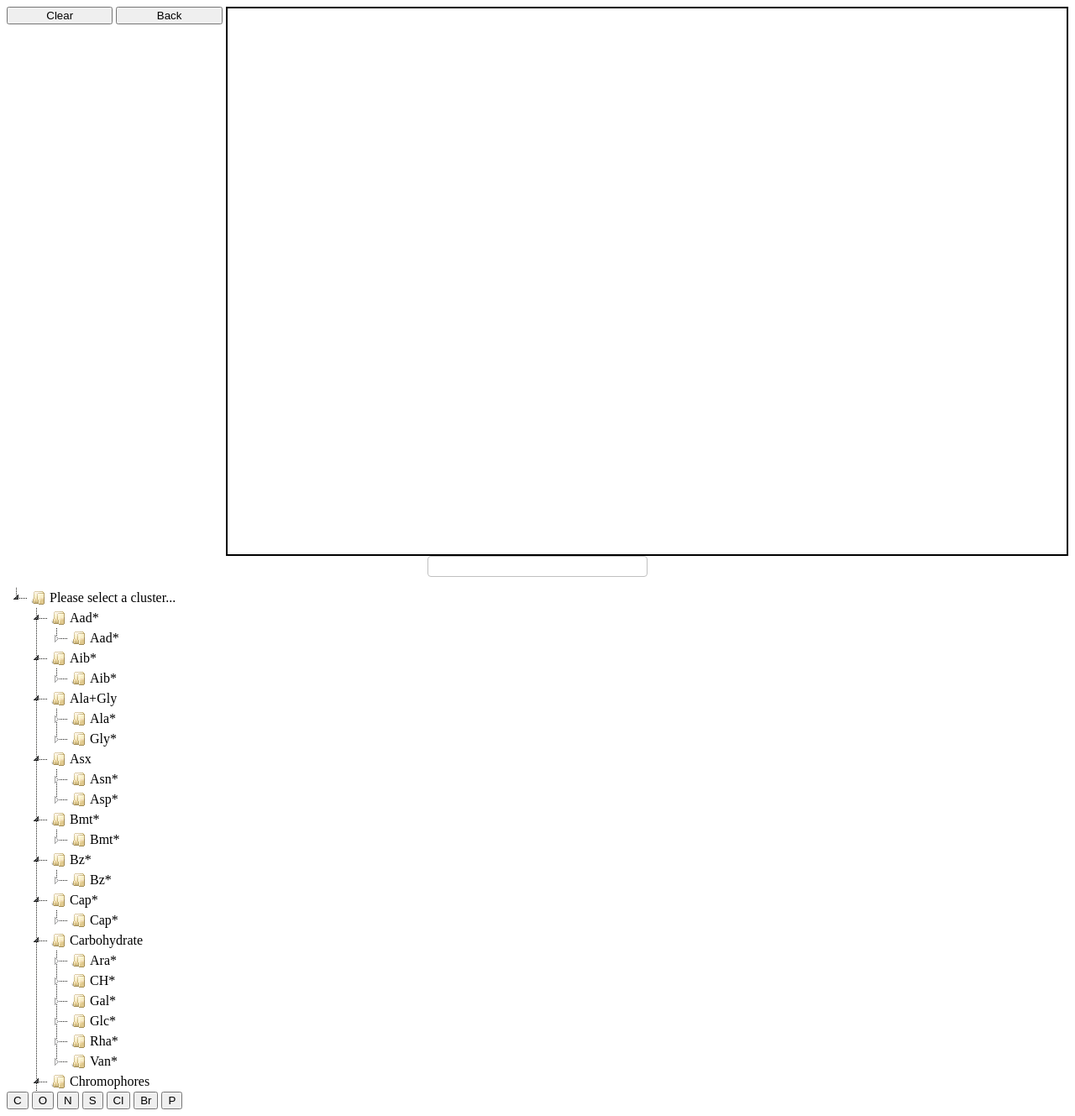
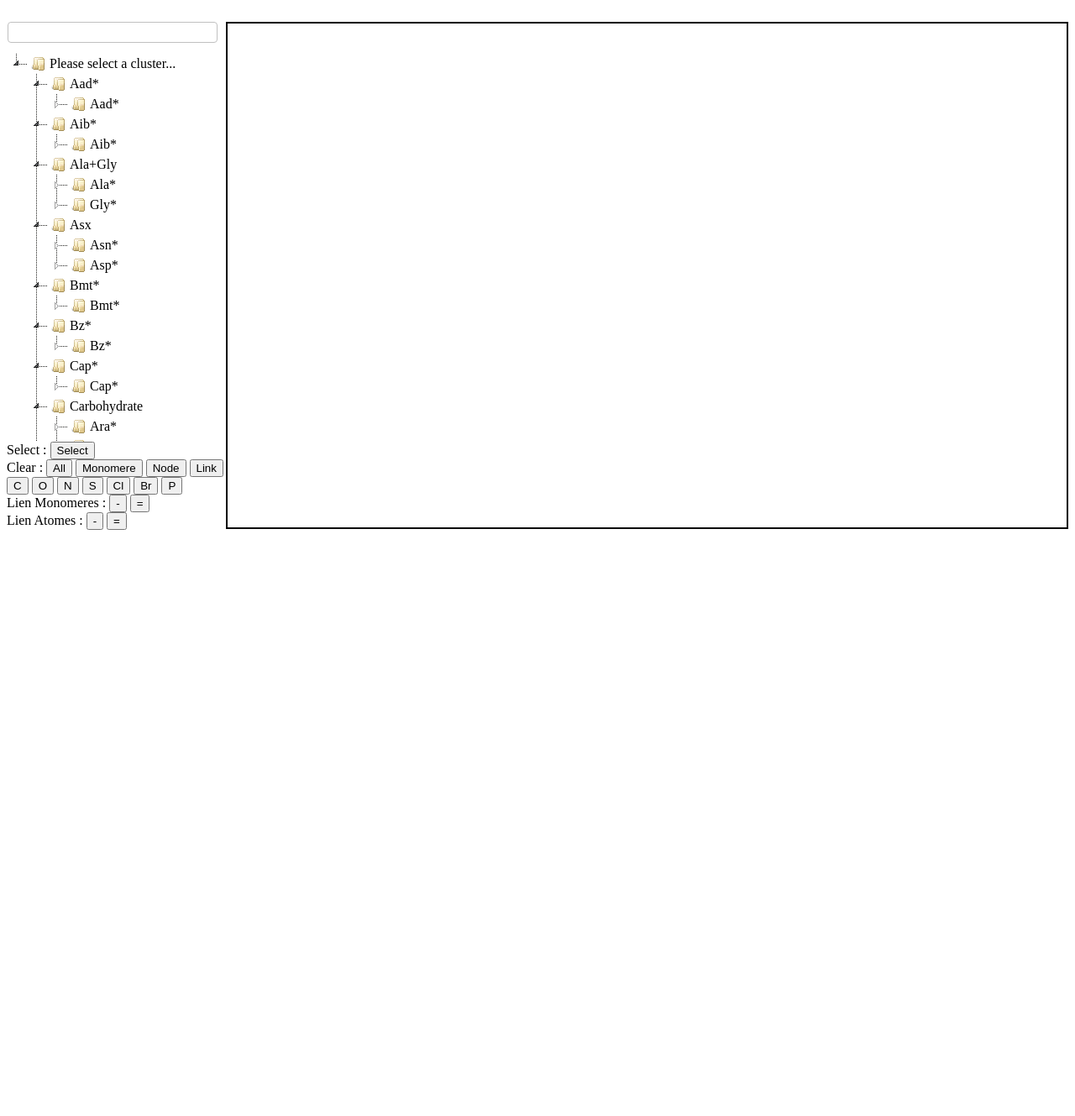
Before and after one commit to LatifaB/PFENorine, a PHP site: page /test/ in a window 1280 px wide. Shown: the whole page at 84% size. After the commit the page ends 631 px from the top, so only its background shows below. Run offline with PHP 8.4, Linux system fonts and the light colour scheme; some libraries are stand-ins or nearby versions.

Commit message:
ajout des dernieres fonctionnalités

```diff
--- a/Interface/editor.css
+++ b/Interface/editor.css
@@ -14,7 +14,7 @@ div.svg_window{
 	float:right;
 	margin:auto;
 	width:79%;
-	height:650px;
+	height:600px;
 }
 
 svg{
--- a/Interface/index.html
+++ b/Interface/index.html
@@ -46,15 +46,24 @@
 <script src="./vakata-jstree-9770c67/dist/jstree.min.js"></script>
 </head>
 
-<body>
+<br>
 
 <!-- Dans cette partie, création des différents boutons de notre interface -->
 
-<button type="button" style="position: relative; width: 10%" onclick="clearSvg()">Clear</button>
-<button type="button" style="position: relative; width: 10%" onclick="back()">Back</button>
 <div class="svg_window"></div>
-<input type="text" id="search_div" value="" class="input" style="width:20%; margin:0em auto 1em auto; display:block; padding:4px; border-radius:4px; border:1px solid silver;">
-<div id="jstree_div" style="height: 600px; overflow: scroll;"></div>
+<div menu style="height: 500px; overflow: scroll; position: relative; width: 20%">
+    <input type="text" id="search_div" value="" class="input" style="width:95%; margin:0em auto 1em auto; display:block; padding:4px; border-radius:4px; border:1px solid silver;">
+    <div id="jstree_div"></div>
+</div>
+Select :
+<button id="select" type="button" style="position: relative;" onclick="link(this.id)">Select</button>
+</br>
+Clear :
+<button type="button" style="position: relative;" onclick="clearSvg()">All</button>
+<button id="deleteMonomere" type="button" style="position: relative;" onclick="link(this.id)">Monomere</button>
+<button id="deleteNode" type="button" style="position: relative;" onclick="link(this.id)">Node</button>
+<button id="deleteLink" type="button" style="position: relative;" onclick="link(this.id)">Link</button>
+</br>
 <button id="C" type="button" style="position: relative;" onclick="preDraw('C', '#FFFFFF')">C</button>
 <button id="O" type="button" style="position: relative;" onclick="preDraw('O', '#FF0000')">O</button>
 <button id="N" type="button" style="position: relative;" onclick="preDraw('N', '#0000FF')">N</button>
@@ -62,8 +71,14 @@
 <button id="Cl" type="button" style="position: relative;" onclick="preDraw('Cl', '#00FF00')">Cl</button>
 <button id="Br" type="button" style="position: relative;" onclick="preDraw('Br', '#610B0B')">Br</button>
 <button id="P" type="button" style="position: relative;" onclick="preDraw('P', '#FF8000')">P</button>
-
-
+</br>
+Lien Monomeres :
+<button id="simpleMonomere" type="button" style="position: relative;" onclick="link(this.id)">-</button>
+<button id="doubleMonomere" type="button" style="position: relative;" onclick="link(this.id)">=</button>
+</br>
+Lien Atomes    :
+<button id="simpleAtome" type="button" style="position: relative;" onclick="link(this.id)">-</button>
+<button id="doubleAtome" type="button" style="position: relative;" onclick="link(this.id)">=</button>
 <script>
 
 // Ici on construit le jstree en passant en url le norine du prof */
@@ -71,6 +86,7 @@ $('#jstree_div').jstree({
     'core' : {
         'data' : {
            // "url" : "http://bioinfo.lifl.fr/norine/rest/monomers/jsontree",
+
             "url" : "infos.json",
             "dataType" : "json"
         }
@@ -120,9 +136,9 @@ var radius = d3.scale.sqrt()
     .range([0, 6]);
 
 var svg = d3.select("body").select("div.svg_window").append("svg")
-	/*.attr("position", "relative")
+	.attr("position", "relative")
     .attr("width", "79%")
-    .attr("height", 600)*/;
+    .attr("height", 500);
 
 svg.append("rect")
     .attr("width", "100%")
@@ -133,7 +149,7 @@ svg.append("rect")
 
 var force = d3.layout.force()
     .size([width, height])
-    .charge(-400)
+    .charge(-200)
     .linkDistance(function(d) { return radius(d.source.size) + radius(d.target.size) + 20; });
 
 var data;
@@ -147,6 +163,37 @@ var elemOne = 0;
 var elemTwo = 0;
 var elemOneClass = "";
 var elemTwoClass = "";
+var typeOfLink = "";
+var typeBond = 1;
+var currentTypeOfLink = "";
+
+function sizeAtome(atome){
+    switch(atome) {
+        case "C":
+            return 2;
+            break;
+        case "O":
+            return 1;
+            break;
+        case "N":
+            return 1;
+            break;
+        case "S":
+            return 3;
+            break;
+        case "Cl":
+            return 3;
+            break;
+        case "Br":
+            return 4;
+            break;
+        case "P":
+            return 4;
+            break;
+        default :
+            return 1;
+    }
+}
 
 // Algorithme de parcours de smile
 function algo(smile, color){
@@ -162,6 +209,9 @@ function algo(smile, color){
     var savedIndex = 0;
     var boucle = -1;
     var boucleIndex = 0;
+    var cFound = false;
+    var cFirst = false;
+    var typeLink = 1;
 
     for(var i=0; i<smile.length; i++) {
         if(list.indexOf(smile.charAt(i))==-1){
@@ -172,47 +222,87 @@ function algo(smile, color){
 
 	for(var i=0; i<smile.length; i++){
 		if(list.indexOf(smile.charAt(i))==-1 && type=="begin"){
-            nodes[indexNodes] = {"atom": smile.charAt(i), "size": 2, "color": color};
+            nodes[indexNodes] = {"atom": smile.charAt(i), "size": sizeAtome(smile.charAt(i)), "color": color};
             indexNodes++;
             type = "simple";
 		}else if(list.indexOf(smile.charAt(i))==-1 && type=="simple") {
 			if(smile.charAt(i)=="l"){
 				if(nodes[indexNodes-1].atom=="C"){
-					nodes[indexNodes-1]={"atom": "Cl", "size": 2, "color": color};
+					nodes[indexNodes-1]={"atom": "Cl", "size": sizeAtome("Cl"), "color": color};
 				}
 			}else if(smile.charAt(i)=="r"){
 				if(nodes[indexNodes-1].atom=="B"){
-					nodes[indexNodes-1]={"atom": "Br", "size": 2, "color": color};
+					nodes[indexNodes-1]={"atom": "Br", "size": sizeAtome("Br"), "color": color};
 				}
-			}else{
-				nodes[indexNodes] = {"atom": smile.charAt(i), "size": 2, "color": color};
+			}else if(smile.charAt(i)==="c"){
+                nodes[indexNodes] = {"atom": "C", "size": sizeAtome("C"), "color": color};
                 var src = nodesIndexes.indexOf(i-1);
                 var tgt = nodesIndexes.indexOf(i);
-				links[indexLinks] = {"source": src, "target": tgt, "bond": 1, "id": 0};
+                if(cFirst){
+                    links[indexLinks] = {"source": src, "target": tgt, "bond": 1};
+                    cFirst=false;
+                }else{
+                    links[indexLinks] = {"source": src, "target": tgt, "bond": typeLink};
+                    typeLink = (typeLink==1) ? 2 : 1;
+                }
+                indexNodes++;
+                indexLinks++;
+            } else{
+				nodes[indexNodes] = {"atom": smile.charAt(i), "size": sizeAtome(smile.charAt(i)), "color": color};
+				var src = nodesIndexes.indexOf(i-1);
+				var tgt = nodesIndexes.indexOf(i);
+				links[indexLinks] = {"source": src, "target": tgt, "bond": 1};
 				indexNodes++;
 				indexLinks++;
 			}
         }else if(list.indexOf(smile.charAt(i))==-1 && type=="double") {
             if (list.indexOf(smile.charAt(i-2)) != -1) {
-                nodes[indexNodes] = {"atom": smile.charAt(i), "size": 2, "color": color};
-                var src = nodesIndexes.indexOf(i-3);
+                if(smile.charAt(i)==="c"){
+                    nodes[indexNodes] = {"atom": "C", "size": sizeAtome("C"), "color": color};
+                    var src = nodesIndexes.indexOf(i - 3);
                     var tgt = nodesIndexes.indexOf(i);
-                links[indexLinks] = {"source": src, "target": tgt, "bond": 2, "id": 0};
+                    links[indexLinks] = {"source": src, "target": tgt, "bond": 2};
                 } else {
-                nodes[indexNodes] = {"atom": smile.charAt(i), "size": 2, "color": color};
-                var src = nodesIndexes.indexOf(i-2);
+                    nodes[indexNodes] = {"atom": smile.charAt(i), "size": sizeAtome(smile.charAt(i)), "color": color};
+                    var src = nodesIndexes.indexOf(i - 3);
                     var tgt = nodesIndexes.indexOf(i);
-                links[indexLinks] = {"source": src, "target": tgt, "bond": 2, "id": 0};
+                    links[indexLinks] = {"source": src, "target": tgt, "bond": 2};
+                }
+            } else {
+                if(smile.charAt(i)==="c"){
+                    nodes[indexNodes] = {"atom": "C", "size": sizeAtome("C"), "color": color};
+                    var src = nodesIndexes.indexOf(i - 2);
+                    var tgt = nodesIndexes.indexOf(i);
+                    links[indexLinks] = {"source": src, "target": tgt, "bond": 2};
+                } else {
+                    nodes[indexNodes] = {"atom": smile.charAt(i), "size": sizeAtome(smile.charAt(i)), "color": color};
+                    var src = nodesIndexes.indexOf(i - 2);
+                    var tgt = nodesIndexes.indexOf(i);
+                    links[indexLinks] = {"source": src, "target": tgt, "bond": 2};
+                }
             }
             indexNodes++;
             indexLinks++;
             type = "simple";
         }else if(list.indexOf(smile.charAt(i))==-1 && type=="cross"){
 			var cross = saved[savedIndex-1];
-            nodes[indexNodes] = {"atom": smile.charAt(i), "size": 2, "color": color};
+            if(smile.charAt(i)==="c"){
+                nodes[indexNodes] = {"atom": "C", "size": sizeAtome("C"), "color": color};
                 var src = nodesIndexes.indexOf(cross);
                 var tgt = nodesIndexes.indexOf(i);
-            links[indexLinks] = {"source": src, "target": tgt, "bond": 1, "id": 0};
+                if(cFirst){
+                    links[indexLinks] = {"source": src, "target": tgt, "bond": 1};
+                    cFirst=false;
+                }else{
+                    links[indexLinks] = {"source": src, "target": tgt, "bond": typeLink};
+                    typeLink = (typeLink==1) ? 2 : 1;
+                }
+            } else {
+                nodes[indexNodes] = {"atom": smile.charAt(i), "size": sizeAtome(smile.charAt(i)), "color": color};
+                var src = nodesIndexes.indexOf(cross);
+                var tgt = nodesIndexes.indexOf(i);
+                links[indexLinks] = {"source": src, "target": tgt, "bond": 1};
+            }
             indexNodes++;
             indexLinks++;
             saved.splice(savedIndex-1, 1);
@@ -220,20 +310,46 @@ function algo(smile, color){
             type = "simple";
 		}else if(list.indexOf(smile.charAt(i))==-1 && type=="doubleCross"){
             var cross = saved[savedIndex-1];
-            nodes[indexNodes] = {"atom": smile.charAt(i), "size": 2, "color": color};
+            if(smile.charAt(i)==="c"){
+                nodes[indexNodes] = {"atom": "C", "size": sizeAtome("C"), "color": color};
                 var src = nodesIndexes.indexOf(cross);
                 var tgt = nodesIndexes.indexOf(i);
-            links[indexLinks] = {"source": src, "target": tgt, "bond": 2, "id": 0};
+                if(cFirst){
+                    links[indexLinks] = {"source": src, "target": tgt, "bond": 1};
+                    cFirst=false;
+                }else{
+                    links[indexLinks] = {"source": src, "target": tgt, "bond": typeLink};
+                    typeLink = (typeLink==1) ? 2 : 1;
+                }
+            } else {
+                nodes[indexNodes] = {"atom": smile.charAt(i), "size": sizeAtome(smile.charAt(i)), "color": color};
+                var src = nodesIndexes.indexOf(cross);
+                var tgt = nodesIndexes.indexOf(i);
+                links[indexLinks] = {"source": src, "target": tgt, "bond": 2};
+            }
             indexNodes++;
             indexLinks++;
             saved.splice(savedIndex-1, 1);
             savedIndex--;
             type = "simple";
         }else if(list.indexOf(smile.charAt(i))==-1 && type=="separate"){
-            nodes[indexNodes] = {"atom": smile.charAt(i), "size": 2, "color": color};
-            var src = nodesIndexes.indexOf(i-2);
+            if(smile.charAt(i)==="c"){
+                nodes[indexNodes] = {"atom": "C", "size": sizeAtome("C"), "color": color};
+                var src = nodesIndexes.indexOf(i - 2);
                 var tgt = nodesIndexes.indexOf(i);
-            links[indexLinks] = {"source": src, "target": tgt, "bond": 1, "id": 0};
+                if(cFirst){
+                    links[indexLinks] = {"source": src, "target": tgt, "bond": 1};
+                    cFirst=false;
+                }else{
+                    links[indexLinks] = {"source": src, "target": tgt, "bond": typeLink};
+                    typeLink = (typeLink==1) ? 2 : 1;
+                }
+            } else {
+                nodes[indexNodes] = {"atom": smile.charAt(i), "size": sizeAtome(smile.charAt(i)), "color": color};
+                var src = nodesIndexes.indexOf(i - 2);
+                var tgt = nodesIndexes.indexOf(i);
+                links[indexLinks] = {"source": src, "target": tgt, "bond": 1};
+            }
             indexNodes++;
             indexLinks++;
             type = "simple";
@@ -252,10 +368,20 @@ function algo(smile, color){
 			    if(boucle==-1) {
                     boucle = i-1;
                     boucleIndex++;
+                    if(smile.charAt(i-1)=="c"){
+                        cFound=true;
+                        cFirst=true;
+                    }
                 }else{
                     var src = nodesIndexes.indexOf(i-1);
                     var tgt = nodesIndexes.indexOf(boucle);
-                    links[indexLinks] = {"source": src, "target": tgt, "bond": 1, "id": 0};
+                    if(cFound){
+                        links[indexLinks] = {"source": src, "target": tgt, "bond": typeLink};
+                        typeLink = (typeLink==1) ? 2 : 1;
+                        cFound = false;
+                    }else{
+                        links[indexLinks] = {"source": src, "target": tgt, "bond": 1};
+                    }
                     indexLinks++;
                     boucle = -1;
                     boucleIndex = 0;
@@ -283,7 +409,6 @@ function algo(smile, color){
 function preDraw(smile, color){
 	//$.getJSON("graph.json", function(dta) {
 		// data is a JavaScript object now. Handle it as such*/
-        console.log(smile);
 		algo(""+smile, color);
 
 		jsonArray[i] = data;
@@ -291,12 +416,20 @@ function preDraw(smile, color){
 		jsonDraw2 = JSON.parse(JSON.stringify(jsonDraw));
 
 		if(jsonDraw==0){
-			jsonDraw = data;
+            var obj = data;
+            for(var j=0; j<obj.links.length; j++){
+                obj.links[j].id = i;
+            }
+            for(var j=0; j<obj.nodes.length; j++){
+                obj.nodes[j].id = i;
+            }
+			jsonDraw = obj;
 		}else{
 			var obj = data;
 			for(var j=0; j<obj.links.length; j++){
 				obj.links[j].source += l;
 				obj.links[j].target += l;
+                obj.links[j].id = i;
 			}
 			for(var j=0; j<obj.nodes.length; j++){
 				obj.nodes[j].id = i;
@@ -360,13 +493,20 @@ function draw(graph){
 	  force
 		  .nodes(graph.nodes)
 		  .links(graph.links)
+          .linkDistance(3)
 		  .on("tick", tick)
 		  .start();
 
 	  var link = svg.selectAll(".link")
 		  .data(graph.links)
 		  .enter().append("g")
-		  .attr("class", "link");
+          .attr("class", "link")
+          .attr({
+              id: function(d, i) {
+                  return 'link'+d.id;
+              }
+          })
+          .on("click", doAction);
 
 	  link.append("line")
 		  .style("stroke-width", function(d) {
@@ -392,7 +532,7 @@ function draw(graph){
 						return 'node'+d.id;
 					}
 		  })
-		  .on("dblclick", click)
+          .on("click", doAction)
 		  .call(force.drag);
 
 	  node.append("circle")
@@ -422,31 +562,160 @@ function draw(graph){
 
 }
 
+function link(clicked_id) {
+    typeOfLink = clicked_id.toString();
+}
+
+function getBond(){
+    switch(typeOfLink.toString()) {
+        case "simpleMonomere":
+            return 1;
+            break;
+        case "doubleMonomere":
+            return 2;
+            break;
+        case "simpleAtome":
+            return 1;
+            break;
+        case "doubleAtome":
+            return 2;
+            break;
+    }
+}
+
+function getType(){
+    switch(typeOfLink.toString()) {
+        case "simpleMonomere":
+            return "extralink";
+            break;
+        case "doubleMonomere":
+            return "extralink";
+            break;
+        case "simpleAtome":
+            return "";
+            break;
+        case "doubleAtome":
+            return "";
+            break;
+    }
+}
+
+function doAction(){
+    switch(typeOfLink) {
+        case "select":
+            break;
+        case "deleteMonomere":
+            deleteMonomere(this);
+            break;
+        case "deleteNode":
+            deleteNode(this);
+            break;
+        case "deleteLink":
+            deleteLink(this);
+            break;
+        default :
+            addLink(this);
+            break;
+    }
+}
+
+function deleteMonomere(el){
+    if(typeOfLink!="deleteMonomere"){
+        return;
+    }
+    var s = document.getElementsByTagName('svg')[0];
+    var kids = s.childNodes;
+
+    var elem = Array.prototype.indexOf.call(kids, el) - svg.selectAll("g.link")[0].length -1;
+    var elemClass = el.classList[0];
+
+    for(var cpt=0; cpt<jsonDraw.links.length; cpt++){
+        if(jsonDraw.links[cpt].id == elemClass.split("node")[1] || jsonDraw.links[cpt].id1 == elemClass.split("node")[1] || jsonDraw.links[cpt].id2 == elemClass.split("node")[1]){
+            jsonDraw.links.splice(cpt,1);
+            cpt--;
+        }
+    }
+    for(var cpt=0; cpt<jsonDraw.nodes.length; cpt++){
+        if(jsonDraw.nodes[cpt].id == elemClass.split("node")[1]){
+            jsonDraw.nodes.splice(cpt,1);
+            cpt--;
+            l--;
+        }
+    }
+
+    //svg.selectAll("#link"+elemClass.split("node")[1]).remove();
+    //svg.selectAll("g."+elemClass).remove();
+    draw(jsonDraw);
+}
+
+function deleteNode(el){
+    if(typeOfLink!="deleteNode"){
+        return;
+    }
+
+    var s = document.getElementsByTagName('svg')[0];
+    var kids = s.childNodes;
+
+    var elem = Array.prototype.indexOf.call(kids, el) - svg.selectAll("g.link")[0].length -1;
+    var elemClass = el.classList[0];
+
+    jsonDraw.nodes.splice(elem,1);
+
+    for(var cpt=0; cpt<jsonDraw.links.length; cpt++){
+        if(jsonDraw.links[cpt].source.index == elem || jsonDraw.links[cpt].target.index == elem){
+            jsonDraw.links.splice(cpt,1);
+            cpt--;
+        }
+    }
+
+    draw(jsonDraw);
+
+}
+
+function deleteLink(el){
+    if(typeOfLink!="deleteLink"){
+        return;
+    }
+
+    var s = document.getElementsByTagName('svg')[0];
+    var kids = s.childNodes;
+
+    var elem = Array.prototype.indexOf.call(kids, el) - svg.selectAll("g.link")[0].length -1;
+    var elemClass = el.classList[0];
+
+    jsonDraw.links.splice(elem,1);
+
+    draw(jsonDraw);
+
+}
+
+
 
 // Fonction qui va gerer les doubles cliques sur les monomeres pour créer des liens
-function click(){
+function addLink(el){
 		var s = document.getElementsByTagName('svg')[0];
 	    var kids = s.childNodes;
 
 		if(nClick==0){
 			nClick = 1;
-			elemOne = Array.prototype.indexOf.call(kids, this) - svg.selectAll("g.link")[0].length -1;
-			elemOneClass = this.classList[0];
+			elemOne = Array.prototype.indexOf.call(kids, el) - svg.selectAll("g.link")[0].length -1;
+			elemOneClass = el.classList[0];
+
 		}else if(nClick==1 /*&& ctrlKeyPressed*/){
-			elemTwo = Array.prototype.indexOf.call(kids, this) - svg.selectAll("g.link")[0].length -1;
-			elemTwoClass = this.classList[0];
+			elemTwo = Array.prototype.indexOf.call(kids, el) - svg.selectAll("g.link")[0].length -1;
+			elemTwoClass = el.classList[0];
 			/*d3.select(elemOne)
 				.style("fill", "steelblue")
 			d3.select(elemTwo)
 				.style("fill", "steelblue")*/
 			console.log(elemOneClass);
 			if(elemOneClass != elemTwoClass){
-				var extraLink = {"source": elemOne, "target": elemTwo,  "bond": 1, "type": "extralink"};
+				var extraLink = {"source": elemOne, "target": elemTwo,  "bond": getBond(), "type": getType(), "id1": parseInt(elemOneClass.split("node")[1]), "id2": parseInt(elemTwoClass.split("node")[1])};
 				jsonDraw.links[jsonDraw.links.length] = extraLink;
 				console.log(jsonDraw);
 
-				svg.selectAll("link").remove();
-				svg.selectAll('*[class^="node"]').remove();
+				//svg.selectAll("link").remove();
+				//svg.selectAll('*[class^="node"]').remove();
 				draw(jsonDraw);
 			}
 			elemOne = 0;
@@ -456,3 +725,4 @@ function click(){
 	  }
 
 </script>
+</body>
```
Lines whose indentation alone changed are shown as unchanged.
